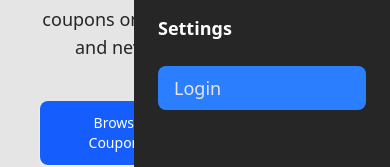
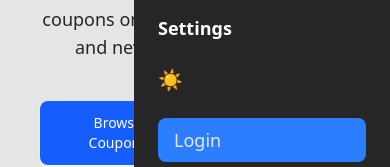
Before and after one commit to Joyal-George-KJ/CouponShare, a React (Vite) app: page / in a window 390 px wide. Both pictures are taken after a click on the button 360 px from the left and 34 px from the top of the page. Shown: the part 230-397 px from the top of the page. Built offline with nearby package versions, Linux system fonts and the light colour scheme; no server answers.

Commit message:
Mobile Theme Toggle added

```diff
--- a/src/components/Navbar.jsx
+++ b/src/components/Navbar.jsx
@@ -146,6 +146,9 @@ const Navbar = () => {
                                 </li>
                             )
                         )}
+                        <li>
+                            <ThemeToggle />
+                        </li>
                     </ul>
 
                     {/* Auth Buttons */}
```
